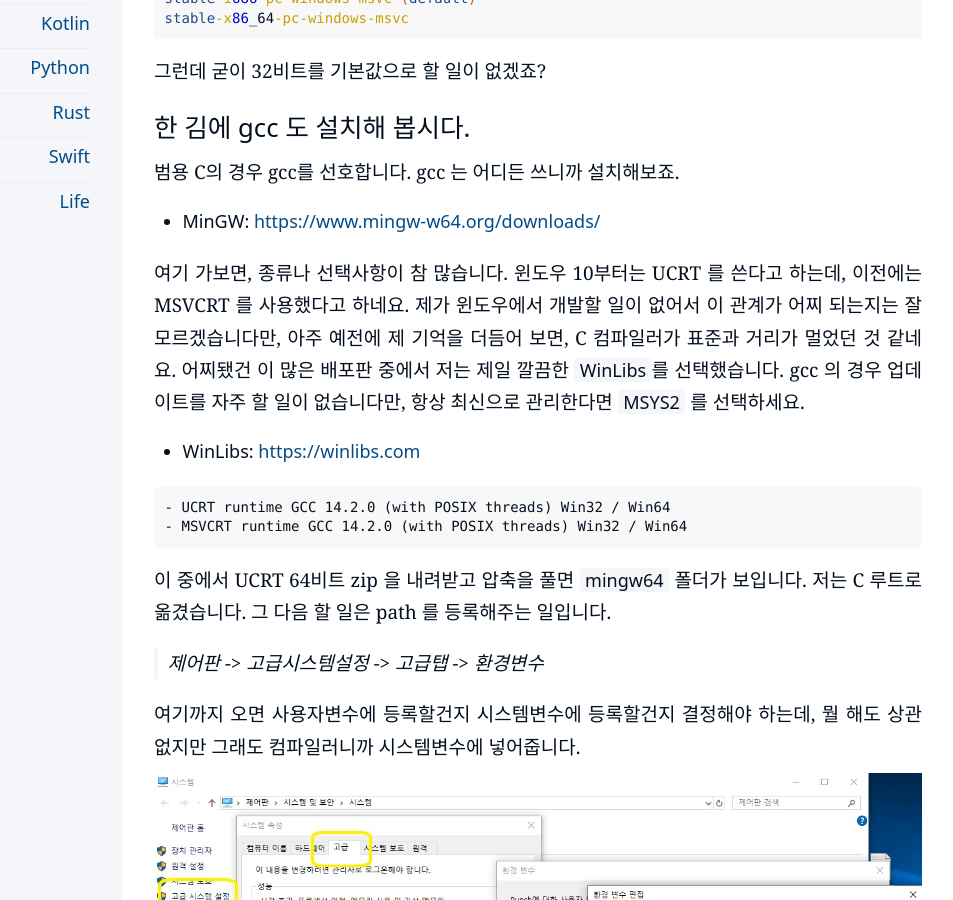
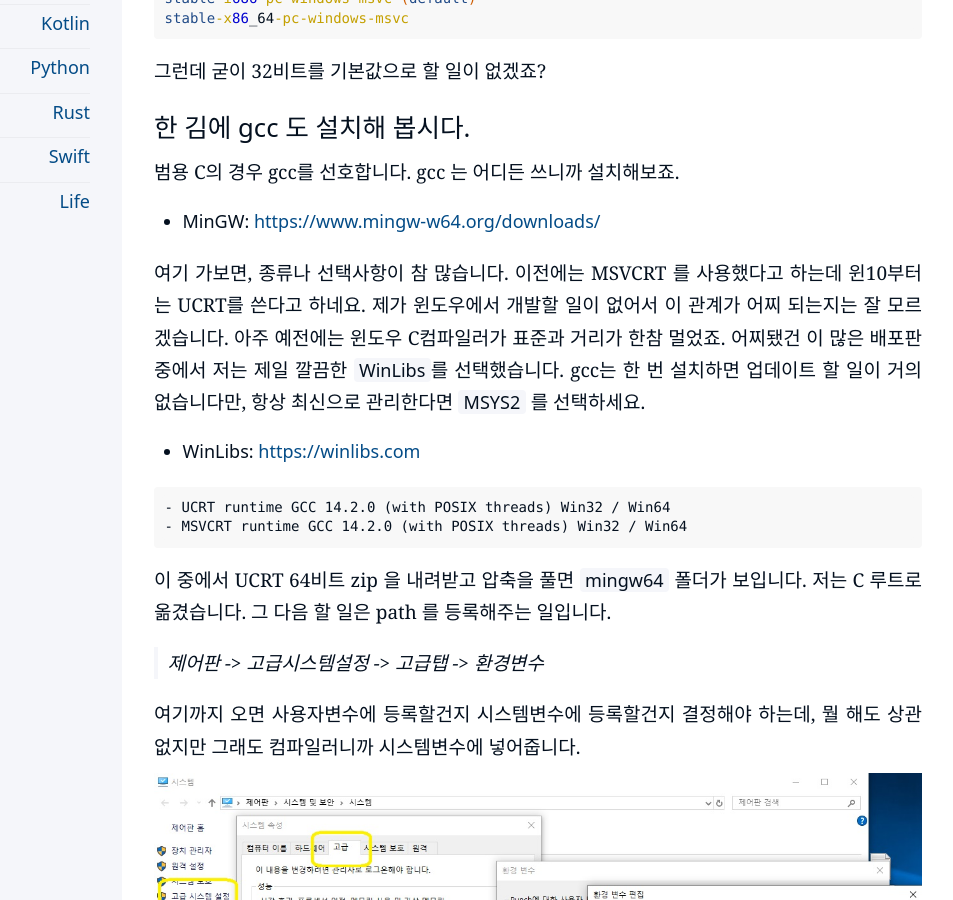
Before and after one commit to kiroshin/kiroshin.github.io, a Jekyll site: the page built from _posts/2024-10-28-rust-windows-install.md, in a window 1280 px wide and 900 px high, scrolled down 3762 px. Shown: the whole window, without its empty margins (198-1151 px from the left). Built offline with Jekyll 4.4.1, drawn with Linux system fonts in a browser that asks for light colours.

Commit message:
Update 2024-10-28-rust-windows-install.md

```diff
--- a/_posts/2024-10-28-rust-windows-install.md
+++ b/_posts/2024-10-28-rust-windows-install.md
@@ -131,7 +131,7 @@ stable-x86_64-pc-windows-msvc
 
 * MinGW: <https://www.mingw-w64.org/downloads/>
 
-여기 가보면, 종류나 선택사항이 참 많습니다. 윈도우 10부터는 UCRT 를 쓴다고 하는데, 이전에는 MSVCRT 를 사용했다고 하네요. 제가 윈도우에서 개발할 일이 없어서 이 관계가 어찌 되는지는 잘 모르겠습니다만, 아주 예전에 제 기억을 더듬어 보면, C 컴파일러가 표준과 거리가 멀었던 것 같네요. 어찌됐건 이 많은 배포판 중에서 저는 제일 깔끔한 `WinLibs`를 선택했습니다. gcc 의 경우 업데이트를 자주 할 일이 없습니다만, 항상 최신으로 관리한다면 `MSYS2` 를 선택하세요.
+여기 가보면, 종류나 선택사항이 참 많습니다. 이전에는 MSVCRT 를 사용했다고 하는데 윈10부터는 UCRT를 쓴다고 하네요. 제가 윈도우에서 개발할 일이 없어서 이 관계가 어찌 되는지는 잘 모르겠습니다. 아주 예전에는 윈도우 C컴파일러가 표준과 거리가 한참 멀었죠. 어찌됐건 이 많은 배포판 중에서 저는 제일 깔끔한 `WinLibs`를 선택했습니다. gcc는 한 번 설치하면 업데이트 할 일이 거의 없습니다만, 항상 최신으로 관리한다면 `MSYS2` 를 선택하세요.
 
 * WinLibs: <https://winlibs.com>
 
```
